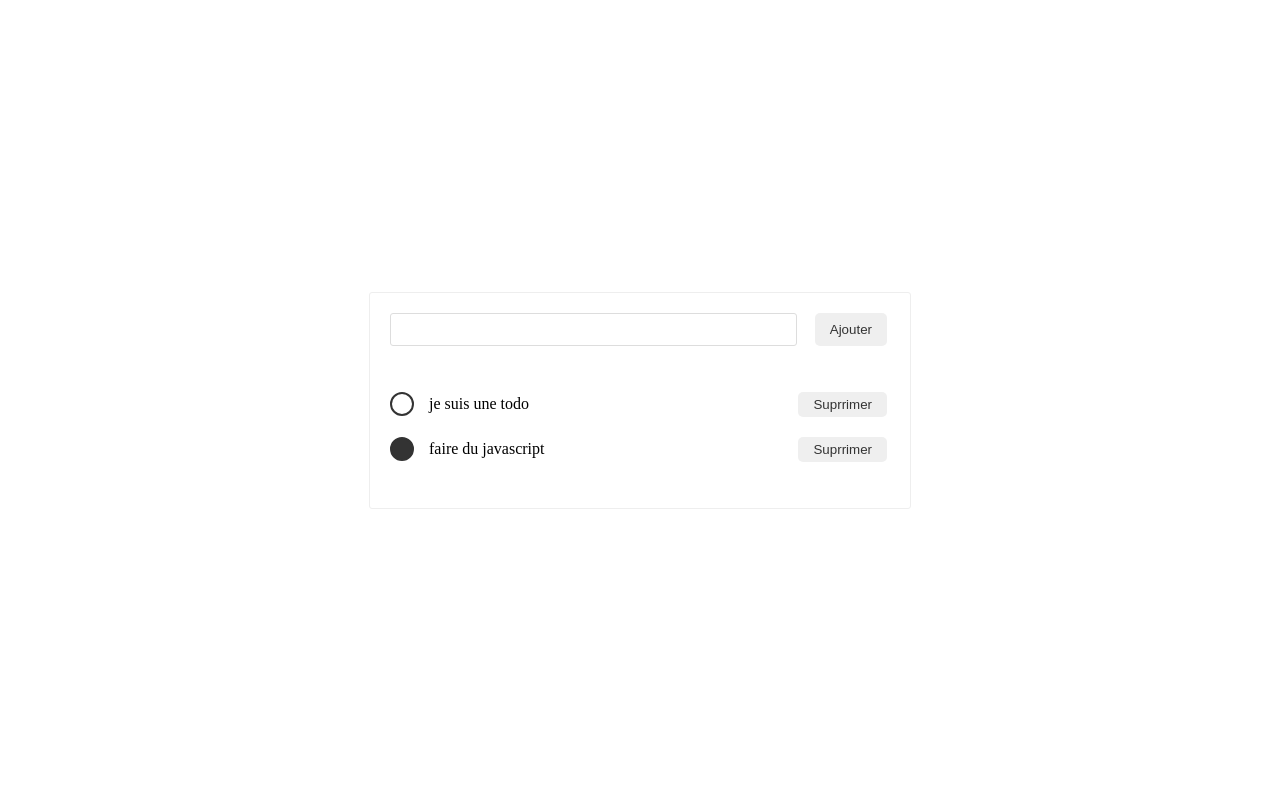
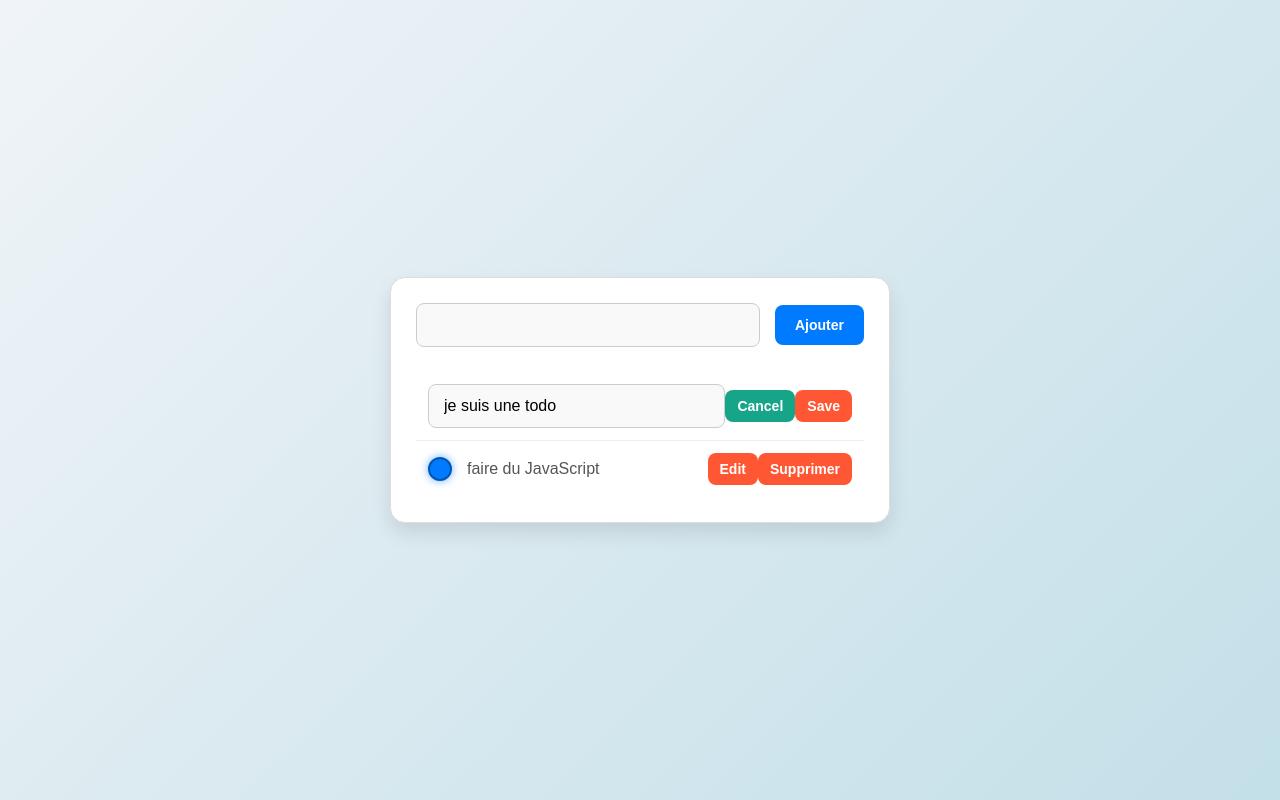
Before and after one commit to Saphirya/Javascript_projet_Todo, a website built with Vite: page src/index.html in a window 1280 px wide. Built offline with nearby package versions, Linux system fonts and the light colour scheme.

Commit message:
end todo list

```diff
--- a/src/index.html
+++ b/src/index.html
@@ -16,9 +16,6 @@
       <ul>
         <li>
           <span class="todo done"></span>
-          <p>text</p>
-          <button>Editer</button>
-          <button>Supprimer</button>
         </li>
       </ul>
     </div>
--- a/src/index.js
+++ b/src/index.js
@@ -1,21 +1,36 @@
 import "./style.css";
 
 const ul = document.querySelector("ul");
+const form = document.querySelector("form");
+const input = document.querySelector("form > input");
+
+form.addEventListener("submit", (event) => {
+  event.preventDefault();
+  const value = input.value;
+  input.value = "";
+  addTodo(value);
+});
 
 const todos = [
   {
     text: "je suis une todo",
     done: false,
+    editMode: true,
   },
   {
-    text: "faire du javascript",
+    text: "faire du JavaScript",
     done: true,
+    editMode: false,
   },
 ];
 
 const displayTodo = () => {
   const todosNode = todos.map((todo, index) => {
-    return createTodoElement(todo, index);
+    if (todo.editMode) {
+      return createTodoEditElement(todo, index);
+    } else {
+      return createTodoElement(todo, index);
+    }
   });
   ul.innerHTML = "";
   ul.append(...todosNode);
@@ -23,12 +38,77 @@ const displayTodo = () => {
 
 const createTodoElement = (todo, index) => {
   const li = document.createElement("li");
+  const buttonDelete = document.createElement("button");
+  buttonDelete.innerHTML = "Supprimer";
+  const buttonEdit = document.createElement("button");
+  buttonEdit.innerHTML = "Edit";
+  buttonDelete.addEventListener("click", (event) => {
+    event.stopPropagation();
+    deleteTodo(index);
+  });
+  buttonEdit.addEventListener("click", (event) => {
+    event.stopPropagation();
+    toggleEditMode(index);
+  });
   li.innerHTML = `
     <span class="todo ${todo.done ? "done" : ""}"></span>
     <p>${todo.text}</p>
-    <button>Suprrimer</button>
   `;
+  li.addEventListener("click", (event) => {
+    toggleTodo(index);
+  });
+  li.append(buttonEdit, buttonDelete);
   return li;
 };
 
+const createTodoEditElement = (todo, index) => {
+  const li = document.createElement("li");
+  const input = document.createElement("input");
+  input.type = "text";
+  input.value = todo.text;
+  const buttonSave = document.createElement("button");
+  buttonSave.innerHTML = "Save";
+  const buttonCancel = document.createElement("button");
+  buttonCancel.innerHTML = "Cancel";
+  buttonCancel.addEventListener("click", (event) => {
+    event.stopPropagation();
+    toggleEditMode(index);
+  });
+  buttonSave.addEventListener("click", (event) => {
+    editTodo(index, input);
+  });
+  li.append(input, buttonCancel, buttonSave);
+  return li;
+};
+
+const addTodo = (text) => {
+  todos.push({
+    text,
+    done: false,
+  });
+  displayTodo();
+};
+
+const deleteTodo = (index) => {
+  todos.splice(index, 1);
+  displayTodo();
+};
+
+const toggleTodo = (index) => {
+  todos[index].done = !todos[index].done;
+  displayTodo();
+};
+
+const toggleEditMode = (index) => {
+  todos[index].editMode = !todos[index].editMode;
+  displayTodo();
+};
+
+const editTodo = (index, input) => {
+  const value = input.value;
+  todos[index].text = value;
+  todos[index].editMode = false;
+  displayTodo();
+};
+
 displayTodo();
--- a/src/style.css
+++ b/src/style.css
@@ -1,5 +1,8 @@
-* body {
+/* Global Styles */
+* {
   box-sizing: border-box;
+  margin: 0;
+  padding: 0;
 }
 
 body {
@@ -8,70 +11,186 @@ body {
   display: flex;
   align-items: center;
   justify-content: center;
+  background: linear-gradient(135deg, #f0f4f8, #c3dfe8);
+  font-family: "Arial", sans-serif;
+  color: #333;
+  transition: background-color 0.3s ease;
 }
 
-p {
-  margin: 0;
+/* Container */
+.container {
+  width: 500px;
+  background: #ffffff;
+  border: 1px solid #ddd;
+  border-radius: 15px;
+  padding: 25px;
+  box-shadow: 0 10px 20px rgba(0, 0, 0, 0.1);
+  display: flex;
+  flex-direction: column;
+  gap: 25px;
+  animation: fadeIn 0.5s ease-in-out;
 }
 
-.container {
-  width: 500px;
-  border: 1px solid #eee;
-  border-radius: 3px;
-  padding: 20px;
-  display: flex;
-  flex-direction: column;
+@keyframes fadeIn {
+  from {
+    opacity: 0;
+    transform: translateY(-10px);
+  }
+  to {
+    opacity: 1;
+    transform: translateY(0);
+  }
 }
 
+/* Form Styles */
 form {
   display: flex;
-  margin-bottom: 20px;
+  gap: 15px;
+  align-items: center;
+}
+
+input {
+  flex: 1;
+  padding: 12px 15px;
+  border: 1px solid #ccc;
+  border-radius: 8px;
+  outline: none;
+  font-size: 16px;
+  background: #f9f9f9;
+  transition: border-color 0.3s ease, background-color 0.3s ease;
+}
+
+input:focus {
+  border-color: #007bff;
+  background-color: #ffffff;
 }
 
 button {
-  padding: 5px 15px;
-  border: 0px;
-  border-radius: 5px;
+  padding: 12px 20px;
+  border: none;
+  border-radius: 8px;
+  background: #007bff;
+  color: white;
+  font-size: 14px;
+  font-weight: bold;
   cursor: pointer;
-  margin: 0 3px;
-  color: #333;
+  transition: background-color 0.3s ease, transform 0.2s ease;
 }
 
-input {
-  padding: 8px 15px;
-  outline: 0;
-  border: 1px solid #ddd;
-  border-radius: 3px;
+button:hover {
+  background: #0056b3;
+  transform: scale(1.05);
 }
 
-form input {
-  flex: 1;
-  margin-right: 15px;
-}
-
+/* Todo List */
 ul {
+  list-style: none;
+  margin: 0;
   padding: 0;
-  list-style: none;
 }
 
 li {
   display: flex;
   align-items: center;
-  padding: 10px 0;
+  justify-content: space-between;
+  padding: 12px;
+  border-bottom: 1px solid #eee;
+  transition: background-color 0.3s ease;
+}
+
+li:last-child {
+  border-bottom: none;
+}
+
+li:hover {
+  background-color: #f9f9f9;
 }
 
 li p {
   flex: 1;
+  margin: 0;
+  font-size: 16px;
+  color: #555;
+  word-break: break-word;
 }
 
+/* Todo Status */
 li .todo {
-  flex: 0 0 20px;
-  height: 20px;
-  border-radius: 30px;
+  width: 24px;
+  height: 24px;
+  border-radius: 50%;
   margin-right: 15px;
-  border: 2px solid #333;
+  border: 2px solid #007bff;
+  background-color: transparent;
+  cursor: pointer;
+  transition: background-color 0.3s ease, border-color 0.3s ease;
 }
 
 li .todo.done {
-  background: #333;
+  background-color: #007bff;
+  border-color: #0056b3;
+  box-shadow: 0 0 8px rgba(0, 123, 255, 0.6);
 }
+
+/* Buttons in Todos */
+li button {
+  background: #ff5733;
+  color: white;
+  border-radius: 8px;
+  padding: 8px 12px;
+  font-size: 14px;
+  border: none;
+  cursor: pointer;
+  transition: background-color 0.3s ease, transform 0.2s ease;
+}
+
+li button:hover {
+  background: #c4411a;
+  transform: scale(1.1);
+}
+
+li button:nth-child(2) {
+  background: #17a589;
+}
+
+li button:nth-child(2):hover {
+  background: #117a65;
+}
+
+/* Animations */
+li p,
+li .todo {
+  animation: slideIn 0.4s ease-out;
+}
+
+@keyframes slideIn {
+  from {
+    opacity: 0;
+    transform: translateX(-10px);
+  }
+  to {
+    opacity: 1;
+    transform: translateX(0);
+  }
+}
+
+/* Responsive Design */
+@media (max-width: 600px) {
+  .container {
+    width: 90%;
+    padding: 20px;
+  }
+
+  input {
+    font-size: 14px;
+  }
+
+  button {
+    font-size: 12px;
+    padding: 10px 15px;
+  }
+
+  li p {
+    font-size: 14px;
+  }
+}
```
